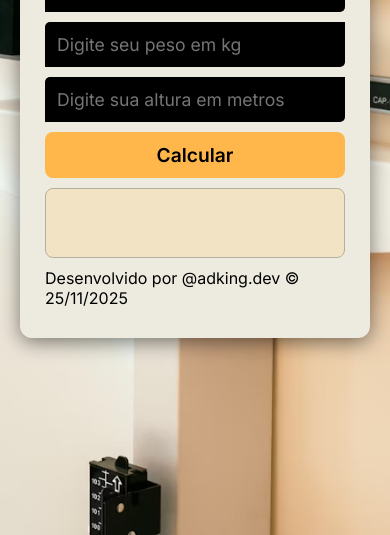
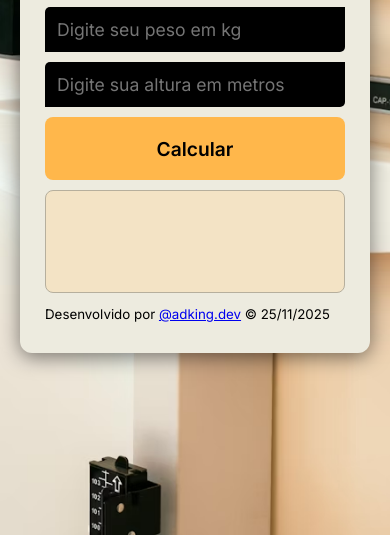
Before and after one commit to AdKingDev/calculadora-imc, a plain HTML site: page index.html in a window 390 px wide. Shown: the part 309-844 px from the top of the page. Drawn offline with Linux system fonts and the light colour scheme.

Commit message:
Upgrade media-query.css

```diff
--- a/assets/css/media-query.css
+++ b/assets/css/media-query.css
@@ -1,8 +1,7 @@
 @media (min-width: 360px) and (max-width: 767px) {
     .container {
         min-width: 320px;
-        min-height: 400px;
-        max-height: 450px;
+        max-height: 480px;
     }
 
     .title {
@@ -19,12 +18,12 @@
 
     button {
         font-size: 1.2rem;
-        height: 100px;
+        height: 350px;
     }
 
     .result {
-        font-size: 1.2rem;
-        height: 120px;
+        font-size: 1rem;
+        height: 450px;
     }
 }
 
@@ -66,7 +65,7 @@
 
     .result {
         font-size: 1.8rem;
-        height: 150px;
+        height: 450px;
     }
 }
 
@@ -78,7 +77,7 @@
 
     .container {
         width: 600px;
-        height: 450px;
+        height: 550px;
     }
 
     .title {
@@ -97,6 +96,6 @@
 
     .result {
         font-size: 1.5rem;
-        height: 160px;
+        height: 200px;
     }
 }
--- a/index.html
+++ b/index.html
@@ -30,7 +30,7 @@
             <div class="result" id="resultado"></div>
 
             <footer>
-                <p>Desenvolvido por <a href="https://adking.dev" target="_blank">@adking.dev</a> &copy; 25/11/2025</p>
+                <p><small>Desenvolvido por <a href="https://adking.dev" target="_blank">@adking.dev</a> &copy; 25/11/2025</small></p>
             </footer>
         </div>
 
```
